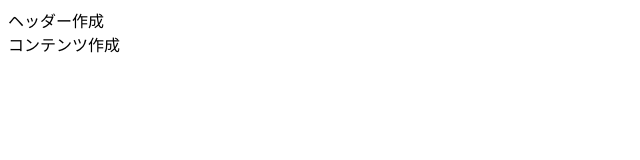
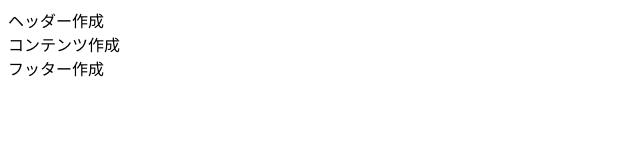
Before and after one commit to kentokawahara/test, a plain HTML site: page index.html in a window 1280 px wide. Shown: the full height of the page, 0-640 px from the left. Drawn offline with Linux system fonts and the light colour scheme.

Commit message:
フッター作成

```diff
--- a/index.html
+++ b/index.html
@@ -13,5 +13,8 @@
     <main>
         コンテンツ作成
     </main>
+    <footer>
+        フッター作成
+    </footer>
 </body>
 </html>
```
